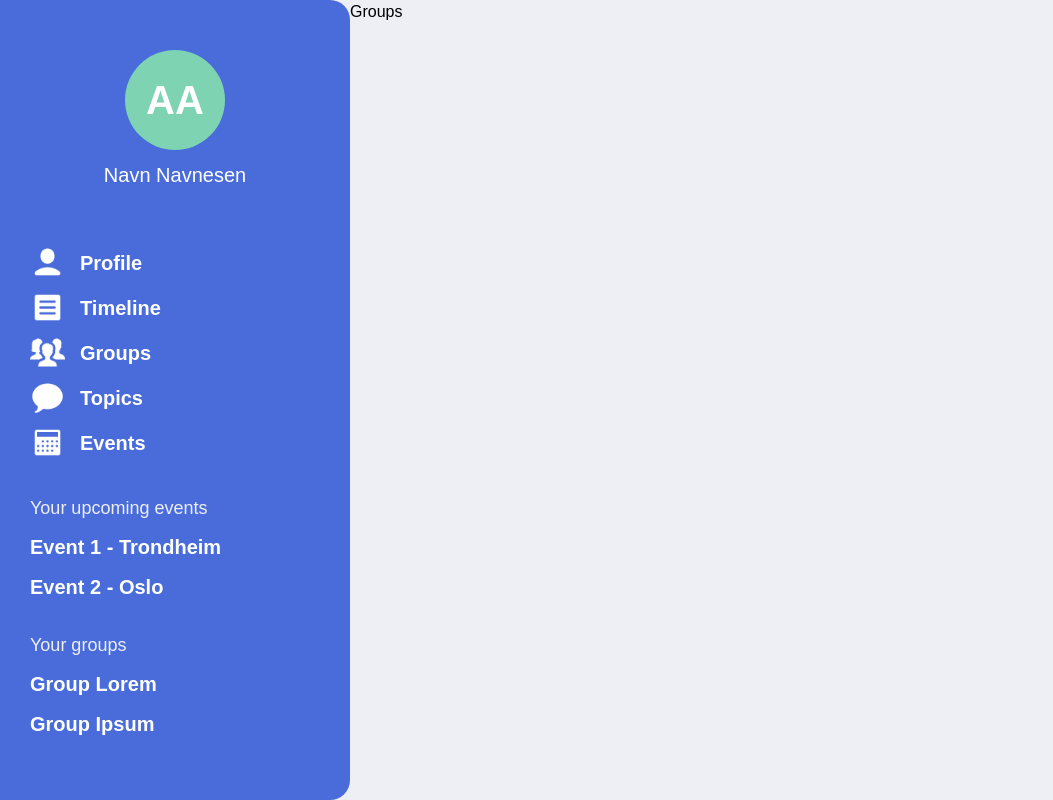
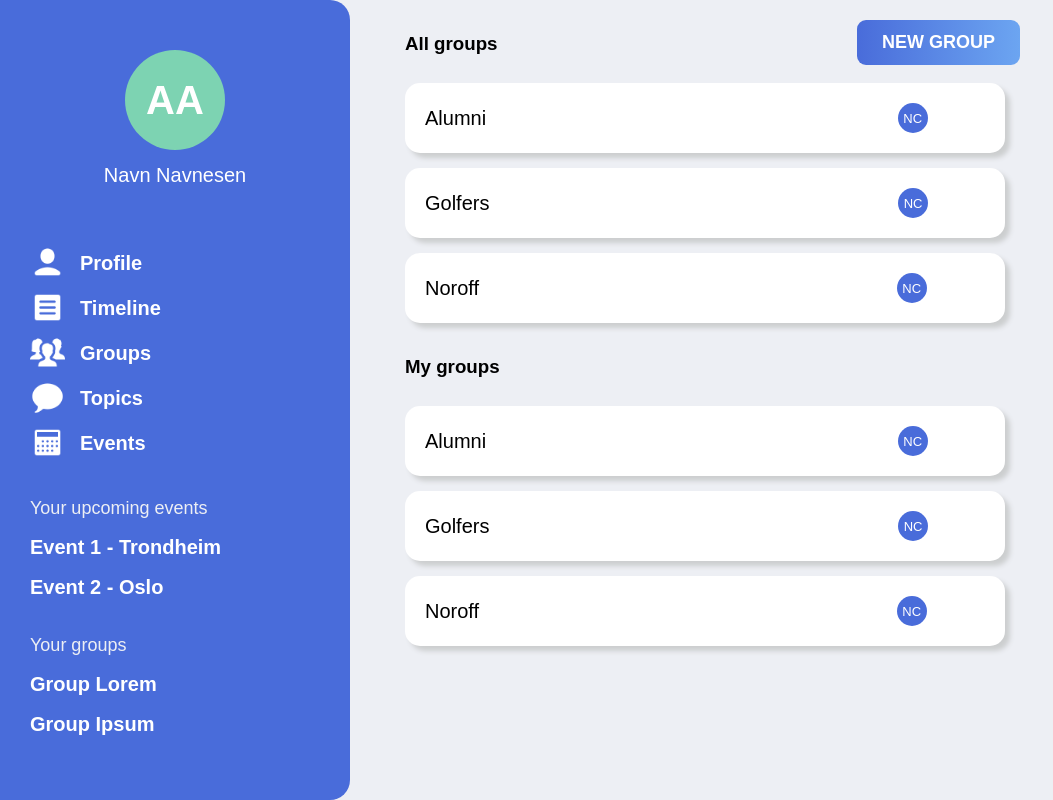
Before and after one commit to noroff-alumni-assignment-group/alumni-network, a React (Create React App) app in the folder noroff-alumni-frontend/: page /groups in a window 1280 px wide. Shown: the whole page, without its empty margins (0-1053 px from the left). Built offline with nearby package versions, Linux system fonts and the light colour scheme.

Commit message:
add: frontend group pages

```diff
--- /dev/null
+++ b/noroff-alumni-frontend/src/components/Group/GroupItem.tsx
@@ -0,0 +1,26 @@
+import './group-item.css';
+import { Group } from '../../models/Group';
+
+type props = {
+    group: Group
+}
+
+const GroupItem = ({ group }: props) => {
+
+
+
+    return (
+        <>
+            <div className="group-item">
+                <div className="group-name">
+                    <p>{group.name}</p>
+                </div>
+
+                <div className="profile-icon">
+                    <p>NC</p>
+                </div>
+            </div>
+        </>
+    )
+}
+export default GroupItem
--- /dev/null
+++ b/noroff-alumni-frontend/src/components/Group/group-item.css
@@ -0,0 +1,34 @@
+.group-item {
+    width: 600px;
+    margin: 15px;
+    padding: 15px;
+    background-color: white;
+    border-style: none;
+    border-radius: 15px;
+    cursor: pointer;
+    text-align: left;
+    display: grid;
+    box-shadow: 5px 5px 5px rgb(204, 206, 207);
+  }
+
+.group-name {
+    color: black;
+    padding: 5px;
+}
+
+.profile-icon {
+  width: 30px;
+  height: 30px;
+  border-radius: 50%;
+  background-color: var(--blue);
+  color: white;
+  grid-column-start: 8;
+  grid-column-end: 9;
+  margin: 5px;
+}
+
+.profile-icon p {
+  font-size: small;
+  text-align: center;
+  margin-top: 20%;
+}
--- /dev/null
+++ b/noroff-alumni-frontend/src/models/Group.ts
@@ -0,0 +1,4 @@
+export interface Group {
+    id: number
+    name: string
+}
--- a/noroff-alumni-frontend/src/pages/groups/Groups.tsx
+++ b/noroff-alumni-frontend/src/pages/groups/Groups.tsx
@@ -1,9 +1,79 @@
-import React from 'react'
+import GroupItem from "../../components/Group/GroupItem"
+import './groups.css';
+import { Group } from "../../models/Group";
+import { useEffect, useState } from "react";
+import { useNavigate } from 'react-router-dom'
 
 function Groups() {
+
+  const [groups, setGroups] = useState<Group[]>([])
+  const navigate = useNavigate()
+
+  useEffect(() => {
+
+    /*
+    const fetchGroups = async () => {
+      try {
+        const response = await fetch('')
+          if (!response.ok) {
+            throw new Error("Could not find groups")
+          }
+          const data = await response.json()
+          setGroups(data)
+        } catch (error) {
+            console.error(error)
+        }
+    }
+    fetchGroups() */
+
+    setGroups([
+      { id: 1, name: "Alumni" },
+      { id: 2, name: "Golfers" },
+      { id: 3, name: "Noroff" },
+
+    ]);
+
+  }, [])
+
+
+  const handleNewGroupClick = () => {
+
+  }
+
+  const handleGroupClick = (group: Group) => {
+    navigate(`groups/${group.id}`)
+  }
+
   return (
-    <div>Groups</div>
+      <>
+        <div className="group-container">
+
+          <div className="groupslist">
+
+              <div className="groups-actions">
+                <button className="activity-btn" onClick={handleNewGroupClick}>NEW GROUP</button>
+              </div>
+
+              <h3>All groups</h3>
+                {groups.map(group => (
+                  <div key={group.id} onClick={() => handleGroupClick(group)}>
+                    <GroupItem key={group.id} group={group} />
+                  </div>
+                ))}
+          </div>
+
+          <div className="groupslist">
+              <h3>My groups</h3>
+              {groups.map(group => (
+                  <div key={group.id} onClick={() => handleGroupClick(group)}>
+                    <GroupItem key={group.id} group={group} />
+                  </div>
+                ))}
+          </div>
+
+        </div>
+      </>
   )
+
 }
-
 export default Groups
--- a/noroff-alumni-frontend/src/pages/groups/groups.css
+++ b/noroff-alumni-frontend/src/pages/groups/groups.css
@@ -0,0 +1,21 @@
+
+.groups-actions {
+    width: fit-content;
+    float: right;
+    margin: auto;
+}
+
+.groupslist {
+    height: fit-content;
+    margin-top: 20px;
+}
+
+.group-container {
+    margin-left: 40px;
+}
+
+.group-container h3 {
+    padding: 10px;
+    width: 200px;
+    margin-left: 5px;
+}
```
Also changed, not shown: noroff-alumni-frontend/src/pages/groups/GroupPage.tsx (added, +52 -0 lines).
